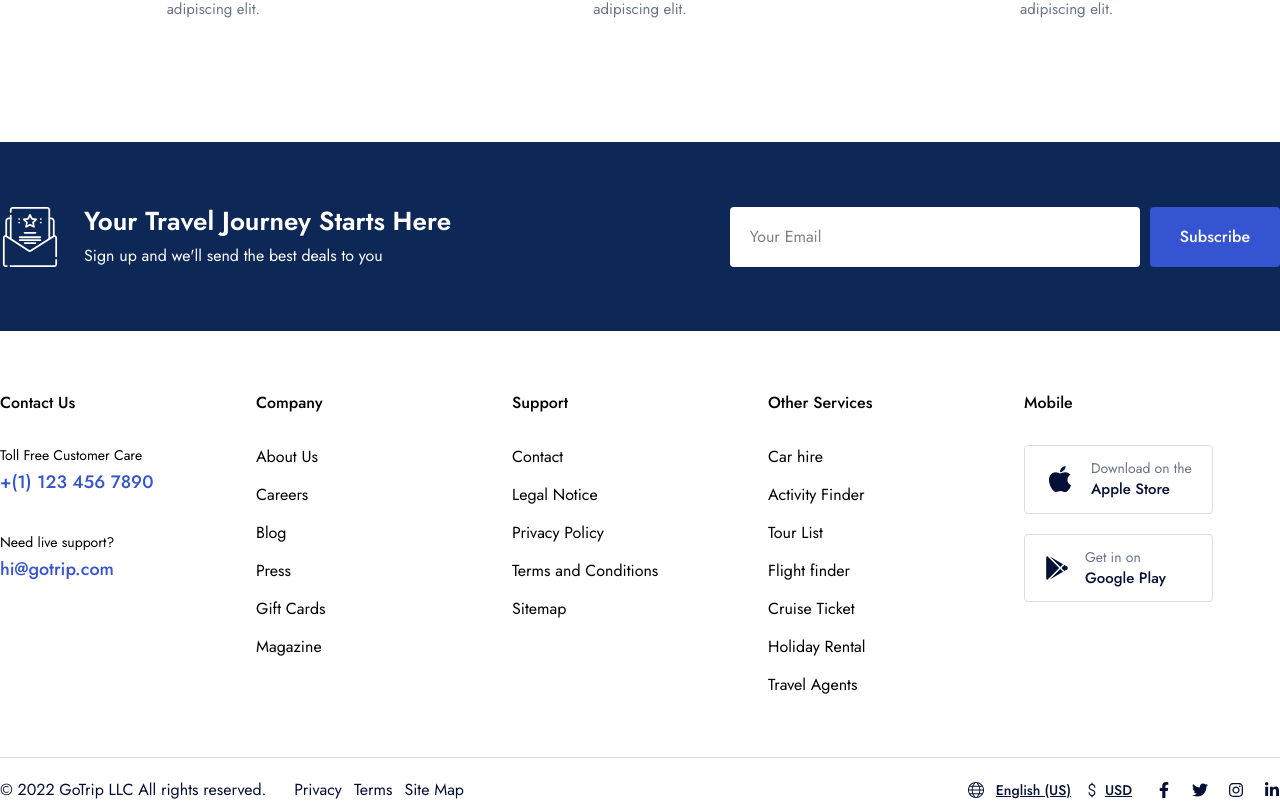
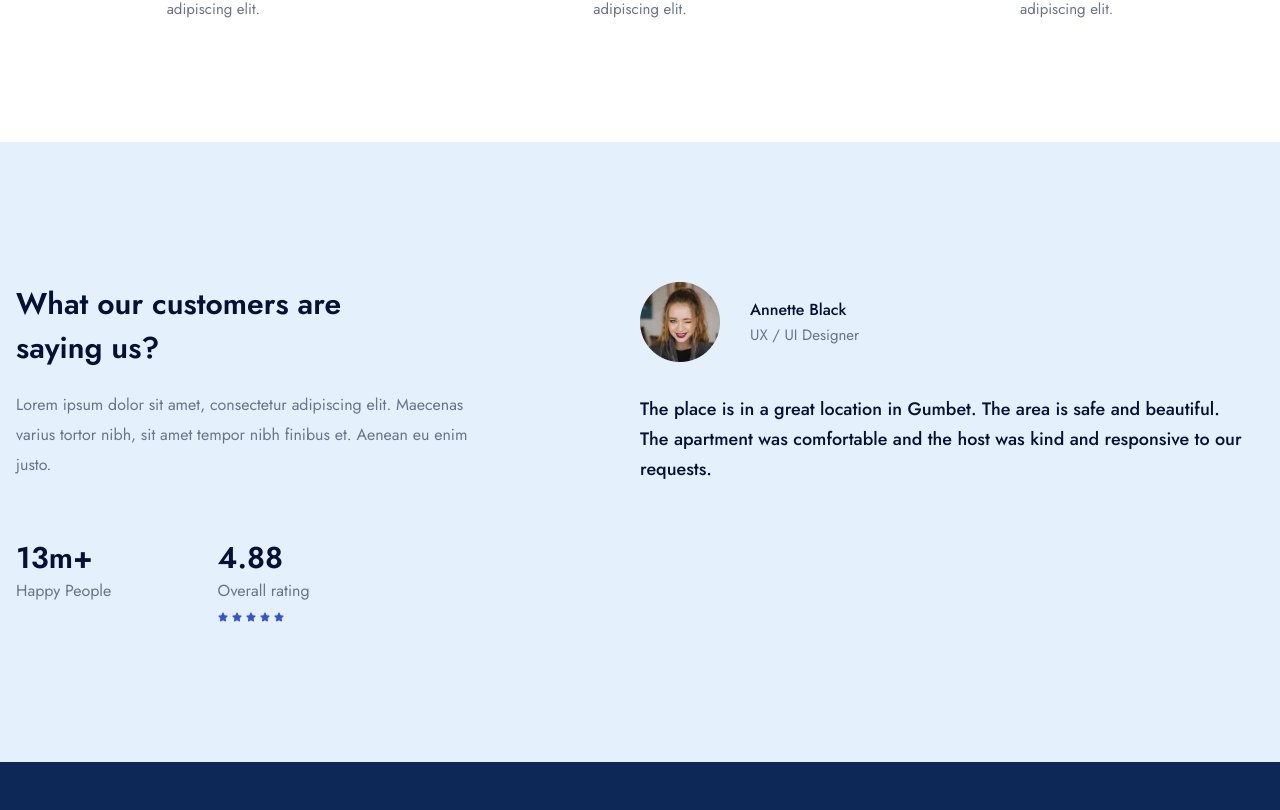
Before and after one commit to akmniazulalam/GoTrip, a Next.js app: page / in a window 1280 px wide. Shown: the part 1890-2700 px from the top of the page. Built offline with nearby package versions, Linux system fonts and the light colour scheme.

Commit message:
testimonial section add

```diff
--- a/app/page.js
+++ b/app/page.js
@@ -8,6 +8,8 @@ import { useState } from "react";
 import featureOne from "../public/1.svg";
 import featureTwo from "../public/2.svg";
 import featureThree from "../public/3.svg";
+import reviewer from "../public/1 (1).webp";
+import { FaStar } from "react-icons/fa";
 
 export default function Home() {
   const [activeTab, setActiveTab] = useState("Hotel");
@@ -131,7 +133,13 @@ export default function Home() {
         <Container>
           <div className="grid grid-cols-3">
             <div className="text-center">
-              <Image src={featureOne} alt="featureOne" height={70} width={70} className="m-auto" />
+              <Image
+                src={featureOne}
+                alt="featureOne"
+                height={70}
+                width={70}
+                className="m-auto"
+              />
               <div className="mt-7.5">
                 <h4 className="text-[18px] font-jost font-medium text-primaryText">
                   Best Price Guarantee
@@ -142,7 +150,13 @@ export default function Home() {
               </div>
             </div>
             <div className="text-center">
-              <Image src={featureTwo} alt="featureTwo" height={70} width={70} className="m-auto" />
+              <Image
+                src={featureTwo}
+                alt="featureTwo"
+                height={70}
+                width={70}
+                className="m-auto"
+              />
               <div className="mt-7.5">
                 <h4 className="text-[18px] font-jost font-medium text-primaryText">
                   Easy & Quick Booking
@@ -153,7 +167,13 @@ export default function Home() {
               </div>
             </div>
             <div className="text-center">
-              <Image src={featureThree} alt="featureThree" height={70} width={70} className="m-auto" />
+              <Image
+                src={featureThree}
+                alt="featureThree"
+                height={70}
+                width={70}
+                className="m-auto"
+              />
               <div className="mt-7.5">
                 <h4 className="text-[18px] font-jost font-medium text-primaryText">
                   Customer Care 24/7
@@ -166,6 +186,43 @@ export default function Home() {
           </div>
         </Container>
       </section>
+      <section className="bg-[#E5F0FD] py-30">
+        <Container>
+          <div className="flex justify-between">
+            <div className="py-5 px-4 w-[40%]">
+              <h2 className="font-jost font-semibold text-3xl text-primaryText w-[70%] leading-11">What our customers are saying us?</h2>
+              <p className="text-base leading-7.5 text-[#697488] mt-5 font-jost">Lorem ipsum dolor sit amet, consectetur adipiscing elit. Maecenas varius tortor nibh, sit amet tempor nibh finibus et. Aenean eu enim justo.</p>
+              <div className="pt-15 grid grid-cols-[42%_40%]">
+                <div>
+                  <p className="text-3xl font-semibold font-jost text-primaryText">13m+</p>
+                  <span className="font-jost text-base leading-7.5 text-[#697488]">Happy People</span>
+                </div>
+                <div>
+                  <p className="text-3xl font-semibold font-jost text-primaryText">4.88</p>
+                  <span className="font-jost text-base leading-7.5 text-[#697488]">Overall rating</span>
+                  <div className={"flex gap-x-1 items-center mt-1.5"}>
+                    <FaStar className="text-hoverText text-[10px]"/>
+                    <FaStar className="text-hoverText text-[10px]"/>
+                    <FaStar className="text-hoverText text-[10px]"/>
+                    <FaStar className="text-hoverText text-[10px]"/>
+                    <FaStar className="text-hoverText text-[10px]"/>
+                  </div>
+                </div>
+              </div>
+            </div>
+            <div className="w-[50%] py-5">
+              <div className="flex gap-x-7.5 items-center">
+                <Image src={reviewer} alt="reviewer" height={80} width={80} />
+                <div>
+                  <p className="text-base font-medium font-jost text-primaryText leading-6.5">Annette Black</p>
+                  <span className="text-[15px] text-[#697488] font-jost">UX / UI Designer</span>
+                </div>
+              </div>
+              <p className="mt-8 w-[94%] font-jost font-medium text-[18px] text-primaryText leading-7.5">The place is in a great location in Gumbet. The area is safe and beautiful. The apartment was comfortable and the host was kind and responsive to our requests.</p>
+            </div>
+          </div>
+        </Container>
+      </section>
     </>
   );
 }
```
Also changed, not shown: public/1 (1).webp (added).
